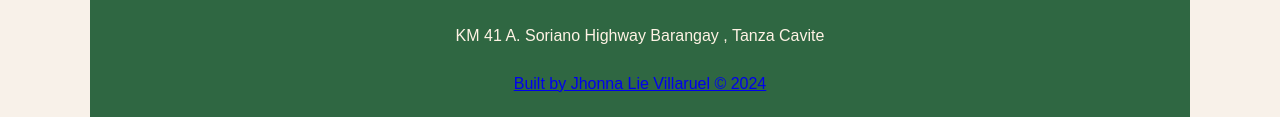
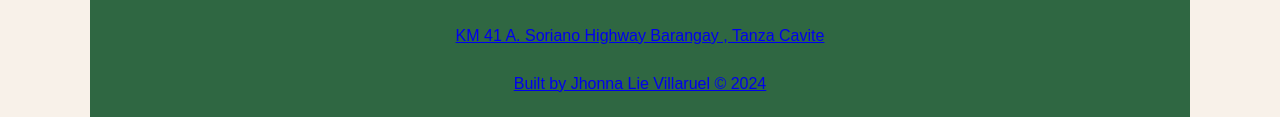
Before and after one commit to indyilvllrll/tanza1, a plain HTML site: page index.html in a window 1280 px wide. Shown: the part 5680-5797 px from the top of the page. Drawn offline with nearby package versions, Linux system fonts and the light colour scheme; a small style sheet from the web is missing; a web font is replaced by a local one.

Commit message:
Update index.html

```diff
--- a/index.html
+++ b/index.html
@@ -307,7 +307,7 @@
         </div>
 
         <!-- Copyright Notice -->
-         <p>KM 41 A. Soriano Highway Barangay , Tanza Cavite <a href = "https://maps.app.goo.gl/oW3pyWQbRgPwBdZp8"</a></p>
+         <p><a href = "https://maps.app.goo.gl/oW3pyWQbRgPwBdZp8"</a> KM 41 A. Soriano Highway Barangay , Tanza Cavite </p>
         <p>Built by Jhonna Lie Villaruel © 2024</p>
 
 
```
